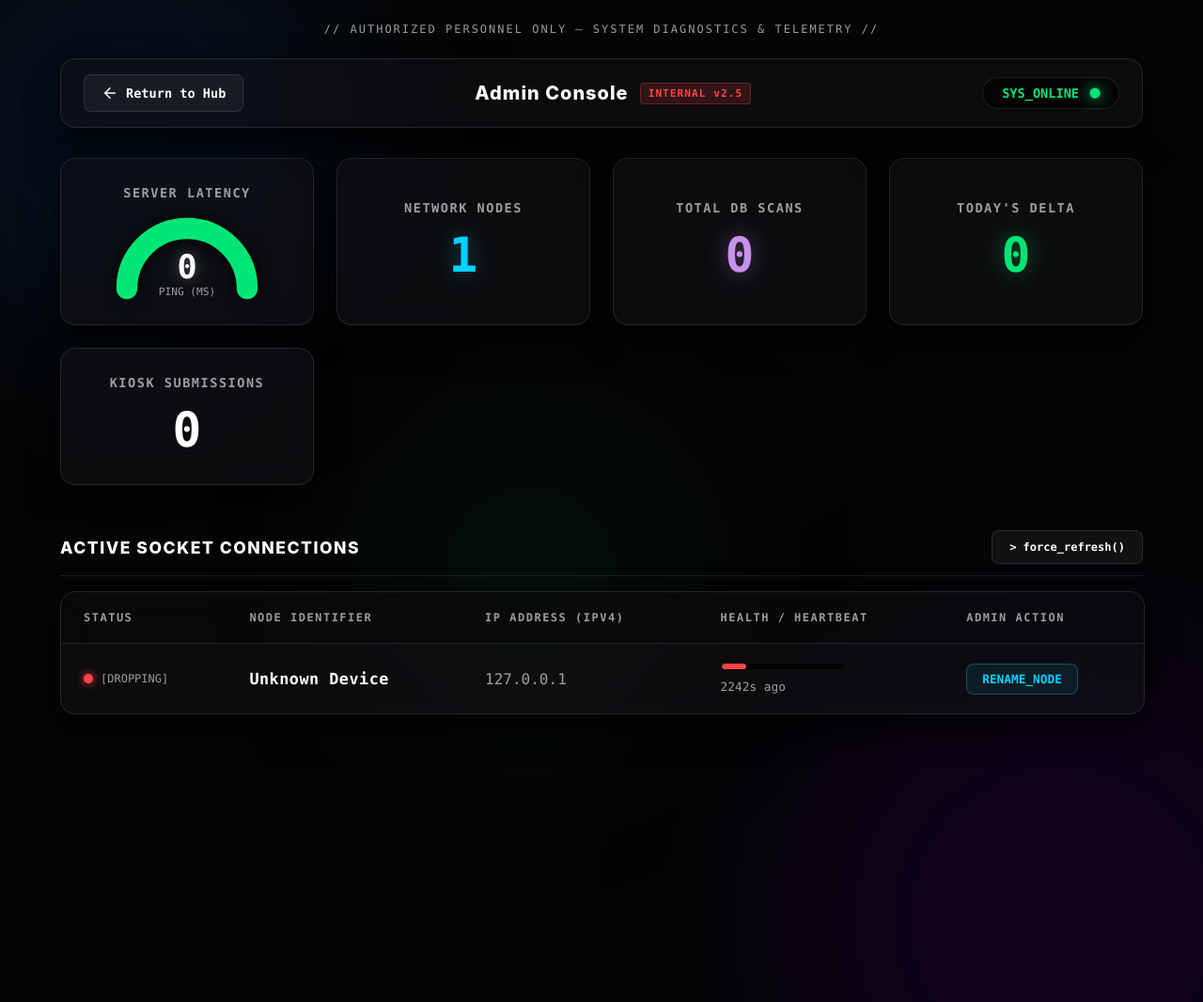
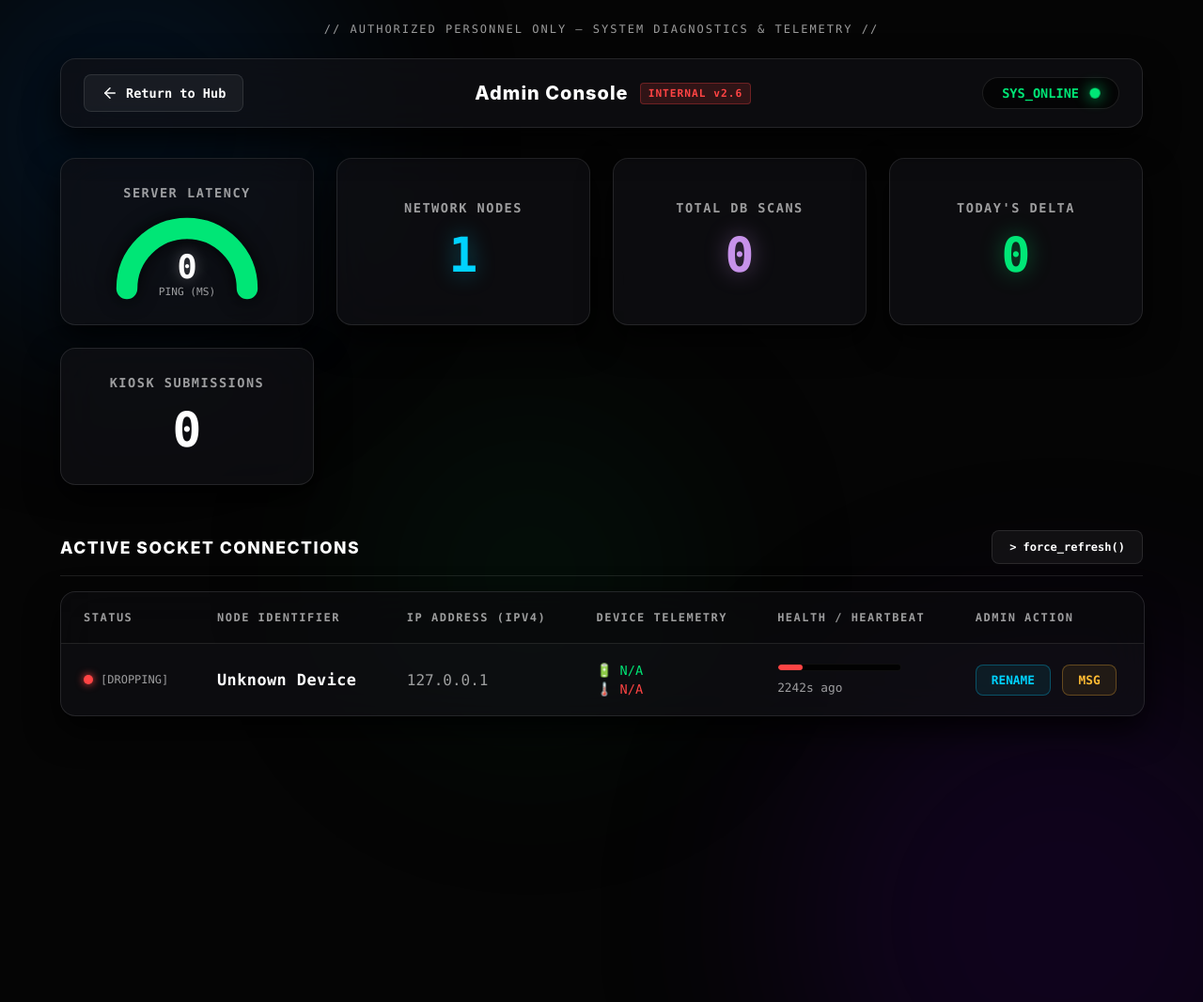
Before and after one commit to EllowDigital/EventHub-Portable, a Flask app: page /stats in a window 1280 px wide. Shown: the whole page at 94% size. Run offline with Flask 3, Linux system fonts and the light colour scheme; parts of the project's set-up code (start-up, migrations or seed data) failed here and were passed over.

Commit message:
Add telemetry and messaging to admin table
Updates the network stats admin UI to surface per-device battery/temperature telemetry, adds a new MSG action that posts to /api/device/message, and adjusts table layout/colspans for the extra column. Also wires in PWA basics (manifest + service worker registration) and bumps the internal console badge to v2.6.

```diff
--- a/app/templates/network_stats.html
+++ b/app/templates/network_stats.html
@@ -5,6 +5,7 @@
   <meta charset="UTF-8" />
   <meta name="viewport" content="width=device-width, initial-scale=1.0, maximum-scale=1.0, user-scalable=no" />
   <title>Developer Telemetry - EventHub</title>
+  <link rel="manifest" href="/manifest.json">
   <style>
     :root {
       --bg-pure-black: #050505;
@@ -438,7 +439,7 @@
     table {
       width: 100%;
       border-collapse: collapse;
-      min-width: 800px;
+      min-width: 900px;
       text-align: left;
     }
 
@@ -515,12 +516,47 @@
       font-size: 0.8rem;
       font-family: var(--font-dev);
       transition: var(--transition);
+      margin-right: 8px;
     }
 
     .btn-edit:hover {
       background: var(--primary);
       color: var(--bg-pure-black);
       box-shadow: 0 0 15px var(--primary-glow);
+    }
+
+    .btn-msg {
+      background: rgba(255, 187, 51, 0.08);
+      color: var(--warning);
+      border: 1px solid rgba(255, 187, 51, 0.3);
+      padding: 8px 16px;
+      border-radius: var(--radius-sm);
+      cursor: pointer;
+      font-weight: 800;
+      font-size: 0.8rem;
+      font-family: var(--font-dev);
+      transition: var(--transition);
+    }
+
+    .btn-msg:hover {
+      background: var(--warning);
+      color: var(--bg-pure-black);
+      box-shadow: 0 0 15px rgba(255, 187, 51, 0.4);
+    }
+
+    .telemetry-cell {
+      font-family: var(--font-dev);
+      font-size: 0.85rem;
+      color: var(--text-main);
+      display: flex;
+      flex-direction: column;
+      gap: 4px;
+    }
+
+    .telemetry-cell span {
+      display: flex;
+      align-items: center;
+      gap: 6px;
     }
 
     @media (max-width: 768px) {
@@ -570,7 +606,7 @@
         </svg>
         Return to Hub
       </button>
-      <h2 class="header-title">Admin Console <span class="dev-badge">INTERNAL v2.5</span></h2>
+      <h2 class="header-title">Admin Console <span class="dev-badge">INTERNAL v2.6</span></h2>
       <div class="status-wrapper">
         <span id="hub-status-text" class="status-text" style="color: var(--text-muted);">AWAITING SIGNAL...</span>
         <span id="hub-status-dot" class="status-dot status-offline"></span>
@@ -633,13 +669,14 @@
               <th>Status</th>
               <th>Node Identifier</th>
               <th>IP Address (IPv4)</th>
+              <th>Device Telemetry</th>
               <th>Health / Heartbeat</th>
               <th>Admin Action</th>
             </tr>
           </thead>
           <tbody id="device-table-body">
             <tr>
-              <td colspan="5"
+              <td colspan="6"
                 style="text-align: center; color: var(--text-muted); padding: 50px; font-weight: 600; font-family: var(--font-dev);">
                 > Scanning subnet for active endpoints...
               </td>
@@ -651,6 +688,10 @@
   </main>
 
   <script>
+    if ('serviceWorker' in navigator) {
+      navigator.serviceWorker.register('/sw.js').catch(() => { });
+    }
+
     let audioCtx = null;
     let isFetching = false;
 
@@ -718,7 +759,6 @@
         DOM.gauge.style.stroke = "var(--danger)";
         return;
       }
-
       DOM.latencyVal.innerText = ping;
       const quality = Math.max(5, Math.min(100, 100 - (ping / 10)));
       DOM.gauge.style.strokeDashoffset = 125.6 - (125.6 * (quality / 100));
@@ -734,7 +774,7 @@
       const deviceEntries = Object.entries(activeDevices);
 
       if (deviceEntries.length === 0) {
-        DOM.tbody.innerHTML = `<tr><td colspan="5" style="text-align:center; color:var(--text-muted); padding:40px; font-family: var(--font-dev);">> 0 active socket connections found.</td></tr>`;
+        DOM.tbody.innerHTML = `<tr><td colspan="6" style="text-align:center; color:var(--text-muted); padding:40px; font-family: var(--font-dev);">> 0 active socket connections found.</td></tr>`;
         return;
       }
 
@@ -750,6 +790,8 @@
 
         const safeName = escapeHTML(info.name);
         const jsSafeId = escapeHTML(deviceId);
+        const batt = escapeHTML(info.battery || 'N/A');
+        const temp = escapeHTML(info.temp || 'N/A');
 
         const tr = document.createElement("tr");
         tr.innerHTML = `
@@ -762,11 +804,18 @@
           <td><strong class="node-ident">${safeName}</strong></td>
           <td class="node-ip">${escapeHTML(info.ip)}</td>
           <td>
+            <div class="telemetry-cell">
+              <span style="color: var(--success);">🔋 ${batt}</span>
+              <span style="color: var(--danger);">🌡️ ${temp}</span>
+            </div>
+          </td>
+          <td>
             <div class="latency-container"><div class="latency-bar" style="width: ${healthScore}%; background: ${statusColor};"></div></div>
             <span class="latency-text">${secondsAgo}s ago</span>
           </td>
-          <td>
-            <button class="btn-edit" onclick="renameDevice('${jsSafeId}', '${safeName}')">RENAME_NODE</button>
+          <td style="white-space: nowrap;">
+            <button class="btn-edit" onclick="renameDevice('${jsSafeId}', '${safeName}')">RENAME</button>
+            <button class="btn-msg" onclick="sendMessage('${jsSafeId}', '${safeName}')">MSG</button>
           </td>
         `;
         fragment.appendChild(tr);
@@ -854,6 +903,27 @@
       }
     }
 
+    async function sendMessage(deviceId, deviceName) {
+      playClick();
+      const msg = prompt(`SEND MESSAGE:\nEnter text to push to operator at [${deviceName}]:`);
+      if (msg && msg.trim() !== "") {
+        try {
+          const response = await fetch("/api/device/message", {
+            method: "POST",
+            headers: { "Content-Type": "application/json" },
+            body: JSON.stringify({ id: deviceId, message: msg.trim() })
+          });
+          if (response.ok) {
+            alert("SUCCESS: Message queued for immediate delivery.");
+          } else {
+            alert("FATAL: Failed to queue message.");
+          }
+        } catch (err) {
+          alert("FATAL: Network error while sending message.");
+        }
+      }
+    }
+
     document.addEventListener("visibilitychange", () => {
       if (document.visibilityState === "visible") fetchStats();
     });
```
